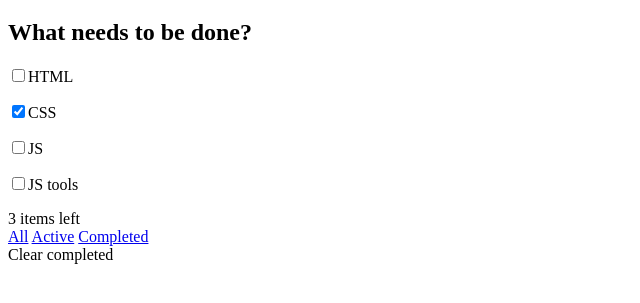
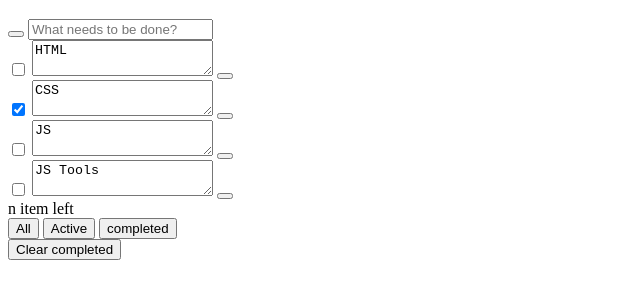
Before and after one commit to ok-technopolis/Bolsun_Stanislav, a plain HTML site: page index.html in a window 1280 px wide. Shown: the part 61-364 px from the top of the page, without its empty margins (0-640 px from the left). Drawn offline with Linux system fonts and the light colour scheme.

Commit message:
solve mistakes

```diff
--- a/index.html
+++ b/index.html
@@ -1,42 +1,52 @@
 <!DOCTYPE html>
 <html lang="en">
+
 <head>
 	<meta charset="UTF-8">
-		<title>TODOS</title>
-		<meta name="description" content="good ToDoList for everyone!">
-		<meta name="Keywords" content="ToDoList, plans, time, life">
+	<title>Title</title>
 </head>
 <body>
-		<div role="main">
-			<H1>todos</H1>
-			<div role="application">
-				<H2>What needs to be done?</H2>
-				<!--
-				<hr />
-				<ul>
-					<li>HTML</li>
-					<li>CSS</li>
-					<li>JS</li>
-					<li>JS tools</li>
-				</ul>
-				-->
-				<form method="GET" action="#">
-   					<p><input type="checkbox" name="option1" value="value1">HTML</p>
-   					<p><input type="checkbox" name="option2" value="value2" checked>CSS</p>
-   					<p><input type="checkbox" name="option3" value="value3">JS</p>
-   					<p><input type="checkbox" name="option4" value="value4">JS tools</p>
-  				</form>
+	<div class="todo-header">
+		<h1 class="todo-title">todos</h1>
 	</div>
 
-			<footer>
-				<span>3 items left</span>
-				<nav>
-					<a href="#">All</a>
-					<a href="#">Active</a>
-					<a href="#">Completed</a>
-				</nav>
-				<span>Clear completed</span>
-			</footer>
+	<div class="todo-main">
+		<div class="todo-add">
+			<button class="todo-add_select-all" aria-label="Mark all as completed"></button>
+			<input class="todo-add_input" placeholder="What needs to be done?" aria-label="Add todo field"/>
+		</div>
+
+		<div class="todo-list">
+			<div class="todo-list__item-not-completed">
+				<input type="checkbox" class="todo-list__item-mark" aria-label="Mark as completed"/>
+				<textarea class="todo-list__item-text">HTML</textarea>
+				<button class="todo-list__item-remove" aria-label="Remove todo"></button>
+			</div>
+			<div class="todo-list__item-completed">
+				<input type="checkbox" checked="checked" class="todo-list__item-completed-mark" aria-label="Mark as not completed"/>
+				<textarea class="todo-list__item-text">CSS</textarea>
+				<button class="todo-list__item-remove" aria-label="Remove todo"></button>
+			</div>
+			<div class="todo-list__item-not-completed">
+				<input type="checkbox" class="todo-list__item-mark" aria-label="Mark as completed"/>
+				<textarea class="todo-list__item-text">JS</textarea>
+				<button class="todo-list__item-remove" aria-label="Remove todo"></button>
+			</div>
+			<div class="todo-list__item-not-completed">
+				<input type="checkbox" class="todo-list__item-mark" aria-label="Mark as completed"/>
+				<textarea class="todo-list__item-text">JS Tools</textarea>
+				<button class="todo-list__item-remove" aria-label="Remove todo"></button>
+			</div>
+		</div>
+		<div class="todo-action-bar">
+			<div class="todo-action-bar__counter-not-completed" aria-label="Count of not completed todo">n item left</div>
+			<div class="todo-action-bar__filtres">
+				<button class="todo-action-bar__filtres__all" data-filter="all" aria-label="Filter: show all todo items">All</button>
+				<button class="todo-action-bar__filtres__active" data-filter="active" aria-label="Filter: show active todo items">Active</button>
+				<button class="todo-action-bar__filtres__completed" data-filter="completed" aria-label="Filter: show completed todo items">completed</button>
+			</div>
+			<button class="todo-action-bar__clear-cmpleted" aria-label="Clear comleted todo items">Clear completed</button>
+		</div>
 	</div>
 </body>
 </html>
```
Lines whose indentation alone changed are shown as unchanged.
